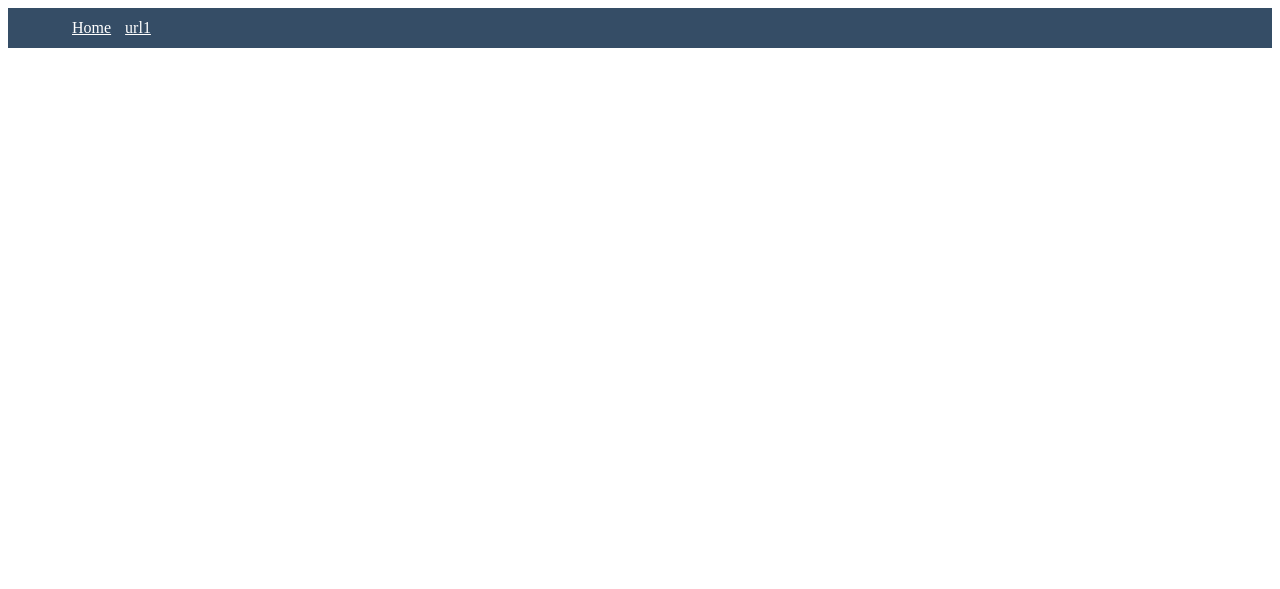
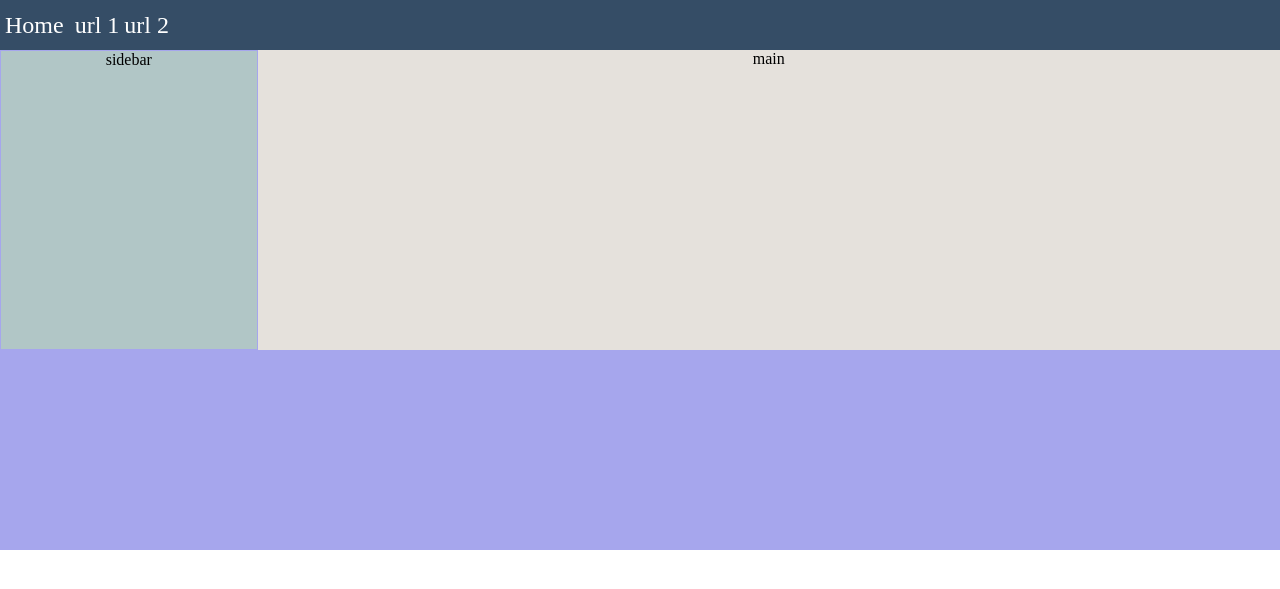
Before and after one commit to amordz72/WebStor, a PHP site: page / in a window 1280 px wide. Shown: the top 589 px of the page. Run offline with PHP 8.4, Linux system fonts and the light colour scheme.

Commit message:
style css01

```diff
--- a/index.html
+++ b/index.html
@@ -1,5 +1,6 @@
 <!DOCTYPE html>
 <html lang="en">
+
 <head>
     <meta charset="UTF-8">
     <meta http-equiv="X-UA-Compatible" content="IE=edge">
@@ -7,20 +8,33 @@
     <title>Document</title>
     <link rel="stylesheet" href="style.css">
 </head>
+
 <body>
     <div class="container">
-        <nav ><ul><li><a href="http://" target="_blank" rel="noopener noreferrer"></a></li>
-        <li><a href="http://" target="_blank" rel="noopener noreferrer">Home</a></li>
-        <li><a href="http://" target="_blank" rel="noopener noreferrer">url1</a>
-        </li>
-        <li>
+        <nav>
             <ul>
-                <li><a href="http://" target="_blank" rel="noopener noreferrer"></a></li>
-                <li><a href="http://" target="_blank" rel="noopener noreferrer"></a></li>
-                <li><a href="http://" target="_blank" rel="noopener noreferrer"></a></li>
+
+                <li><a href="http://" target="_blank" rel="noopener noreferrer">Home</a></li>
+                <li><a href="http://" target="_blank" rel="noopener noreferrer">url 1</a>
+                <li><a href="http://" target="_blank" rel="noopener noreferrer">url 2</a></li>
+                </li>
+                <li>
+
+                </li>
             </ul>
-        </li>
-    </ul></nav>
+        </nav>
+        <div id="main">
+            <div id="sidebar">
+                sidebar
+            </div>
+            <div id="conternt">
+                main
+            </div>
+        </div>
+<footer>
+
+</footer>
     </div>
 </body>
+
 </html>
--- a/style.css
+++ b/style.css
@@ -1,19 +1,47 @@
-nav{
-    height: 40px;
-    display: flex;
-    align-items: center;
-    background-color: rgb(53, 77, 102);
-    text-align: center;
+* {
+  padding: 0;
+  margin: 0;
+  text-align: center;
 }
 
-a{
-    color: white;
+nav {
+  height: 50px;
+  display: flex;
+  align-items: center;
+  background-color: rgb(53, 77, 102);
+
+  font-size: 1.5em;
 }
-ul{
-    text-decoration: none;
+
+a {
+  color: white;
+  text-decoration: none;
 }
-li{
-    display: inline-block;
-    margin-left: 10px;
-    text-decoration: none;
+
+li {
+  display: inline-block;
+  margin-left: 5px;
+
+}#main {
+  display: flex;
+  background-color: rgb(77, 83, 65);
+  height: 300px;
+  /*align-items: stretch;*/
+  justify-content:   space-between;
 }
+#sidebar {
+    width:20%;
+  /**/min-width: 150px;
+
+  background-color: #b1c6c6;
+  border: 1px solid #a6a6ed;
+}
+#conternt {
+  /**/ width: 80%;
+  background-color: #e5e1dc;;
+}
+footer{
+    background-color: #a6a6ed;
+    height: 200px;
+
+}
```
Also changed, not shown: _2021-05-27_181531_mahal.sql (+51 -0 lines), create-table-template.sql (deleted, +0 -18 lines).
